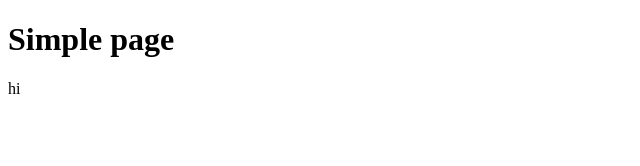
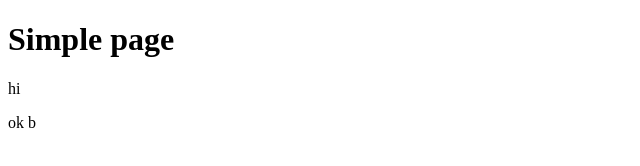
Before and after one commit to Martyb15/theGitTest, a plain HTML site: page index.html in a window 1280 px wide. Shown: the full height of the page, 0-640 px from the left. Drawn offline with Linux system fonts and the light colour scheme.

Commit message:
Third commit

```diff
--- a/index.html
+++ b/index.html
@@ -6,6 +6,7 @@
         Simple page
     </h1>
     <p>hi</p>
+    <p>ok b</p>
 </body>
 
 </html>
```
